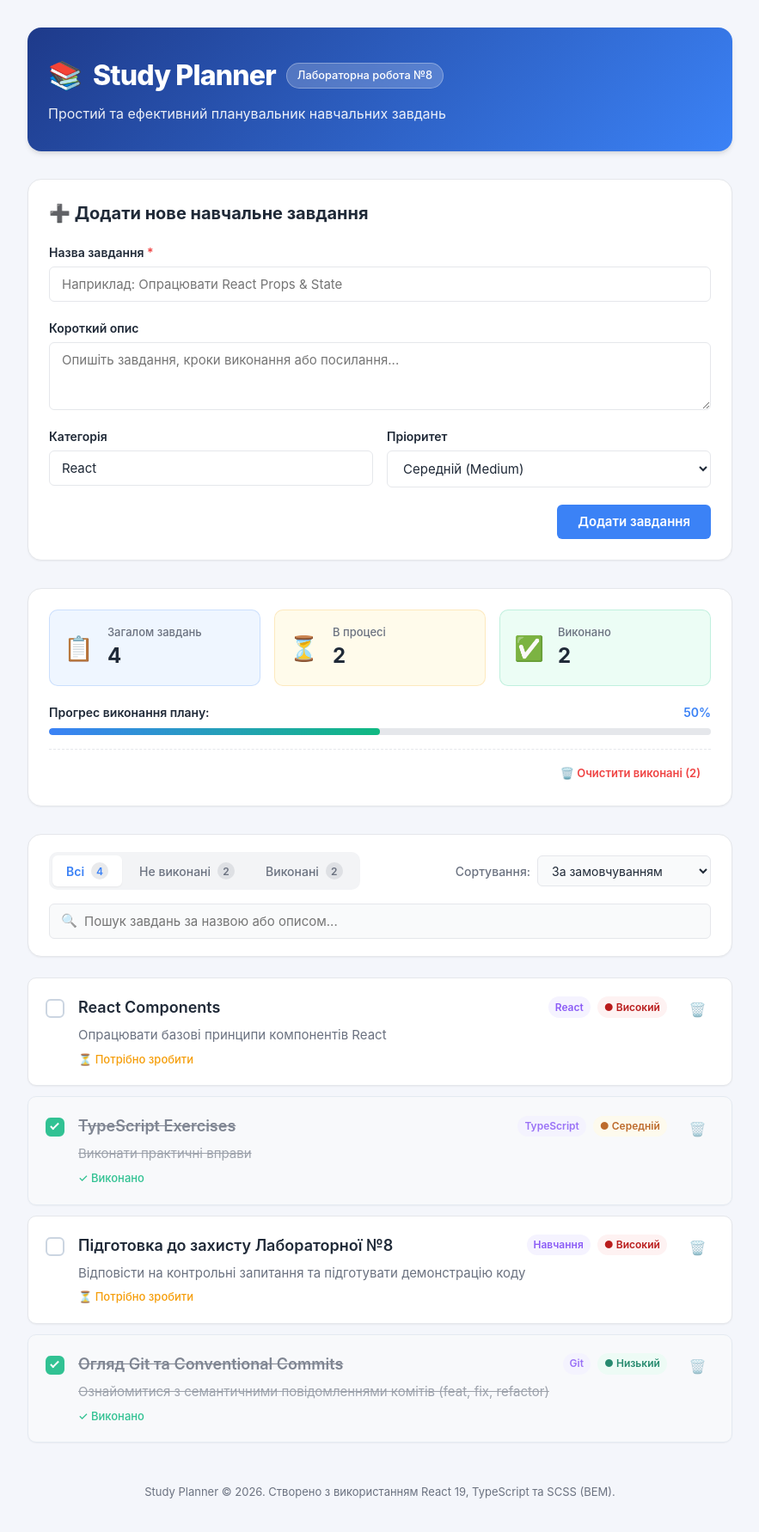
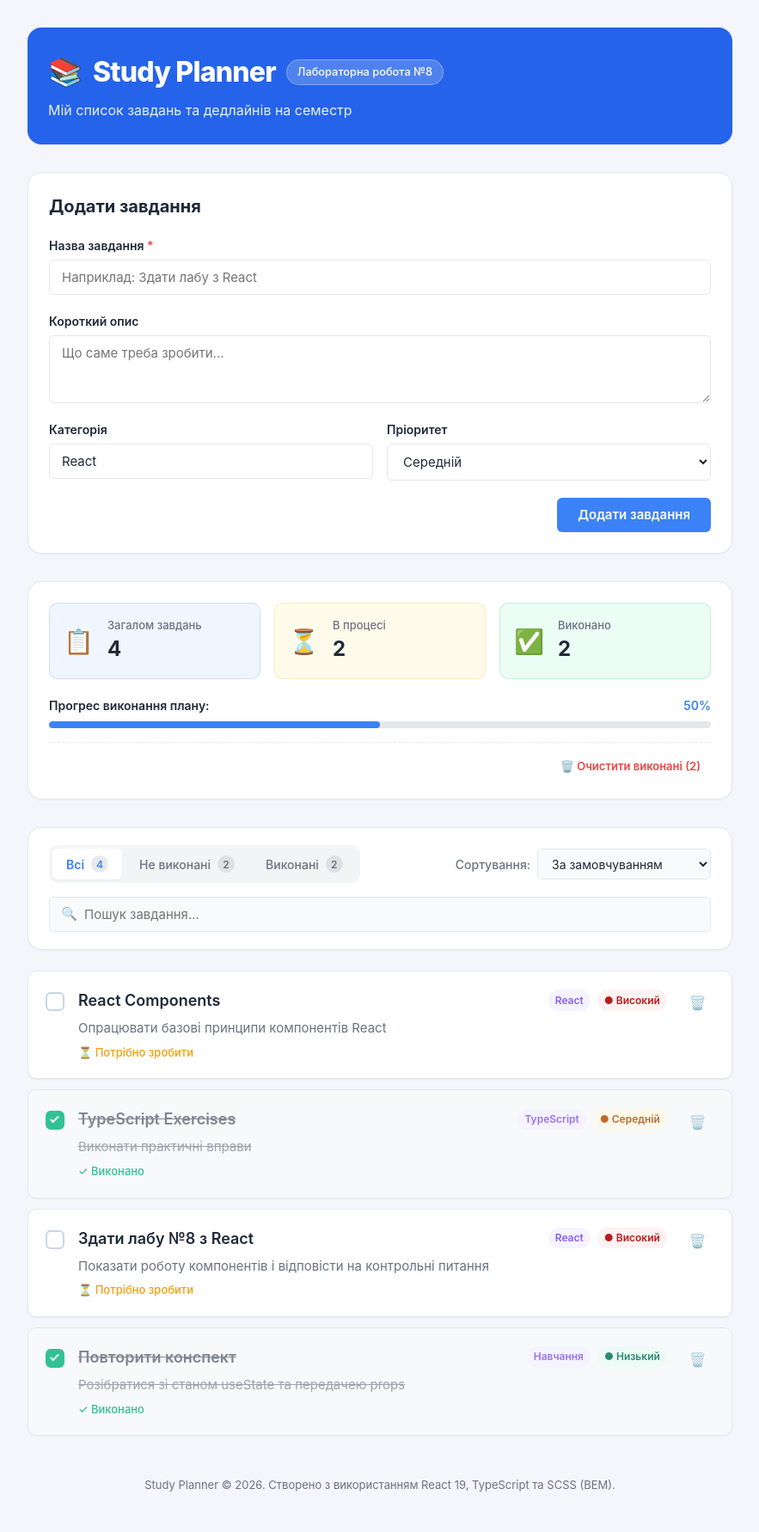
Before and after one commit to Pikard0/lab-8_vite_react_typeScript, a React (Vite) app: page / in a window 1280 px wide. Shown: the top 1782 px of the page at 86% size, without its empty margins (198-1081 px from the left). Built offline with nearby package versions, Linux system fonts and the light colour scheme.

Commit message:
style: remove gradient from header and simplify placeholders and texts

```diff
--- a/src/components/Header.scss
+++ b/src/components/Header.scss
@@ -1,11 +1,11 @@
 @use '../styles/variables' as *;
 
 .header {
-  background: linear-gradient(135deg, #1e3a8a 0%, #3b82f6 100%);
+  background-color: #2563eb;
   color: #ffffff;
-  padding: 2rem 1.5rem;
+  padding: 1.75rem 1.5rem;
   border-radius: $radius-lg;
-  box-shadow: $shadow-md;
+  box-shadow: $shadow-sm;
   margin-bottom: 2rem;
 
   &__container {
--- a/src/components/Header.tsx
+++ b/src/components/Header.tsx
@@ -13,7 +13,7 @@ export const Header: React.FC = () => {
           <span className="header__badge">Лабораторна робота №8</span>
         </div>
         <p className="header__subtitle">
-          Простий та ефективний планувальник навчальних завдань
+          Мій список завдань та дедлайнів на семестр
         </p>
       </div>
     </header>
--- a/src/components/TaskFilters.tsx
+++ b/src/components/TaskFilters.tsx
@@ -90,7 +90,7 @@ export const TaskFilters: React.FC<TaskFiltersProps> = ({
         <input
           type="text"
           className="task-filters__search-input"
-          placeholder="Пошук завдань за назвою або описом..."
+          placeholder="Пошук завдання..."
           value={searchQuery}
           onChange={(e) => onSearchChange(e.target.value)}
         />
--- a/src/components/TaskForm.tsx
+++ b/src/components/TaskForm.tsx
@@ -18,14 +18,14 @@ export const TaskForm: React.FC<TaskFormProps> = ({ onAddTask }) => {
 
     const trimmedTitle = title.trim();
     if (!trimmedTitle) {
-      setError('Назва завдання є обов’язковою для заповнення!');
+      setError('Введіть назву завдання');
       return;
     }
 
     onAddTask({
       title: trimmedTitle,
       description: description.trim(),
-      category: category.trim() || 'Загальне',
+      category: category.trim() || 'Інше',
       priority,
     });
 
@@ -46,7 +46,7 @@ export const TaskForm: React.FC<TaskFormProps> = ({ onAddTask }) => {
 
   return (
     <section className="task-form-card">
-      <h2 className="task-form-card__title">➕ Додати нове навчальне завдання</h2>
+      <h2 className="task-form-card__title">Додати завдання</h2>
       <form className="task-form" onSubmit={handleSubmit} noValidate>
         <div className="task-form__field">
           <label htmlFor="task-title" className="task-form__label">
@@ -56,7 +56,7 @@ export const TaskForm: React.FC<TaskFormProps> = ({ onAddTask }) => {
             id="task-title"
             type="text"
             className={`task-form__input ${error ? 'task-form__input--error' : ''}`}
-            placeholder="Наприклад: Опрацювати React Props & State"
+            placeholder="Наприклад: Здати лабу з React"
             value={title}
             onChange={handleTitleChange}
           />
@@ -70,7 +70,7 @@ export const TaskForm: React.FC<TaskFormProps> = ({ onAddTask }) => {
           <textarea
             id="task-description"
             className="task-form__textarea"
-            placeholder="Опишіть завдання, кроки виконання або посилання..."
+            placeholder="Що саме треба зробити..."
             rows={3}
             value={description}
             onChange={(e) => setDescription(e.target.value)}
@@ -87,7 +87,7 @@ export const TaskForm: React.FC<TaskFormProps> = ({ onAddTask }) => {
               type="text"
               list="categories-list"
               className="task-form__input"
-              placeholder="Виберіть або введіть категорію"
+              placeholder="Предмет (наприклад: React)"
               value={category}
               onChange={(e) => setCategory(e.target.value)}
             />
@@ -97,7 +97,7 @@ export const TaskForm: React.FC<TaskFormProps> = ({ onAddTask }) => {
               <option value="JavaScript" />
               <option value="HTML & CSS" />
               <option value="Git" />
-              <option value="Навчання" />
+              <option value="Інше" />
             </datalist>
           </div>
 
@@ -111,9 +111,9 @@ export const TaskForm: React.FC<TaskFormProps> = ({ onAddTask }) => {
               value={priority}
               onChange={(e) => setPriority(e.target.value as Priority)}
             >
-              <option value="low">Низький (Low)</option>
-              <option value="medium">Середній (Medium)</option>
-              <option value="high">Високий (High)</option>
+              <option value="low">Низький</option>
+              <option value="medium">Середній</option>
+              <option value="high">Високий</option>
             </select>
           </div>
         </div>
--- a/src/components/TaskList.tsx
+++ b/src/components/TaskList.tsx
@@ -26,7 +26,7 @@ export const TaskList: React.FC<TaskListProps> = ({
           </span>
           <h3 className="task-list__empty-title">Завдань поки немає</h3>
           <p className="task-list__empty-desc">
-            Додайте перше навчальне завдання за допомогою форми вище.
+            Додайте перше завдання за допомогою форми зверху.
           </p>
         </div>
       </div>
@@ -43,7 +43,7 @@ export const TaskList: React.FC<TaskListProps> = ({
           </span>
           <h3 className="task-list__empty-title">За цим фільтром завдань немає</h3>
           <p className="task-list__empty-desc">
-            Спробуйте змінити категорію, статус фільтра або скинути рядок пошуку.
+            Спробуйте перемкнути фільтр або очистити пошук.
           </p>
         </div>
       </div>
--- a/src/components/TaskStats.scss
+++ b/src/components/TaskStats.scss
@@ -93,7 +93,7 @@
 
   &__progress-fill {
     height: 100%;
-    background: linear-gradient(90deg, $color-primary 0%, $color-success 100%);
+    background-color: $color-primary;
     border-radius: $radius-full;
     transition: width 0.4s ease;
   }
--- a/src/data/initialTasks.ts
+++ b/src/data/initialTasks.ts
@@ -19,18 +19,18 @@ export const initialTasks: Task[] = [
   },
   {
     id: 3,
-    title: 'Підготовка до захисту Лабораторної №8',
-    description: 'Відповісти на контрольні запитання та підготувати демонстрацію коду',
+    title: 'Здати лабу №8 з React',
+    description: 'Показати роботу компонентів і відповісти на контрольні питання',
     completed: false,
     priority: 'high',
-    category: 'Навчання',
+    category: 'React',
   },
   {
     id: 4,
-    title: 'Огляд Git та Conventional Commits',
-    description: 'Ознайомитися з семантичними повідомленнями комітів (feat, fix, refactor)',
+    title: 'Повторити конспект',
+    description: 'Розібратися зі станом useState та передачею props',
     completed: true,
     priority: 'low',
-    category: 'Git',
+    category: 'Навчання',
   },
 ];
```
